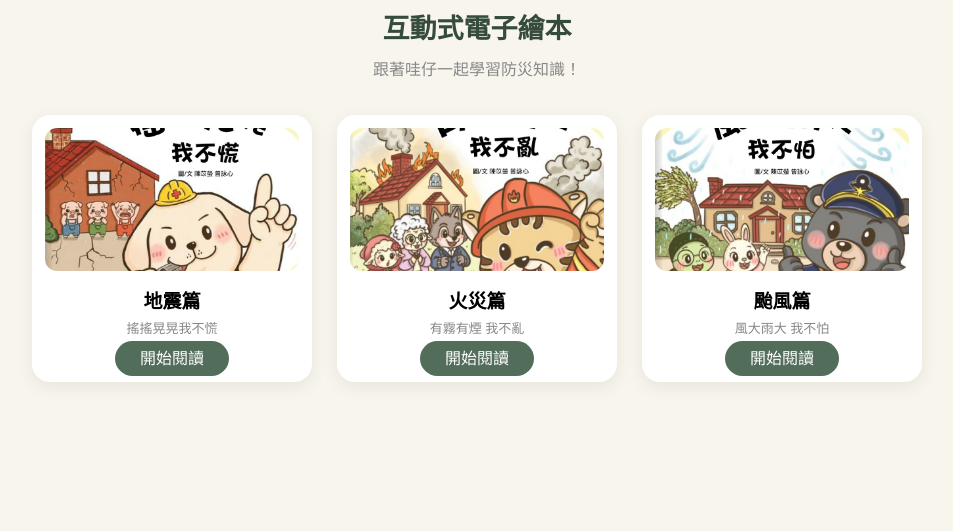
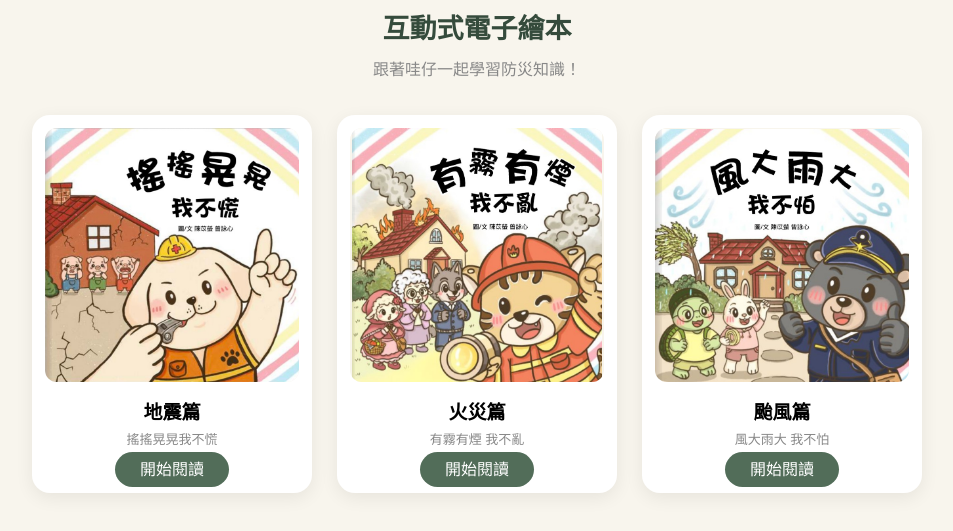
Before and after one commit to uc1393908-cmd/picture-books-v2, a plain HTML site: page index.html in a window 1280 px wide. Shown: the part 119-650 px from the top of the page, without its empty margins (163-1116 px from the left). Drawn offline with Linux system fonts and the light colour scheme.

Commit message:
Update index.html

```diff
--- a/index.html
+++ b/index.html
@@ -73,8 +73,9 @@ button {
 
 .book-card img {
   width: 100%;
-  aspect-ratio: 16 / 9;
-  object-fit: cover;
+  aspect-ratio: 1 / 1;
+  object-fit: contain;
+  background: #f8f5ed;
   border-radius: 12px;
   display: block;
 }
```
